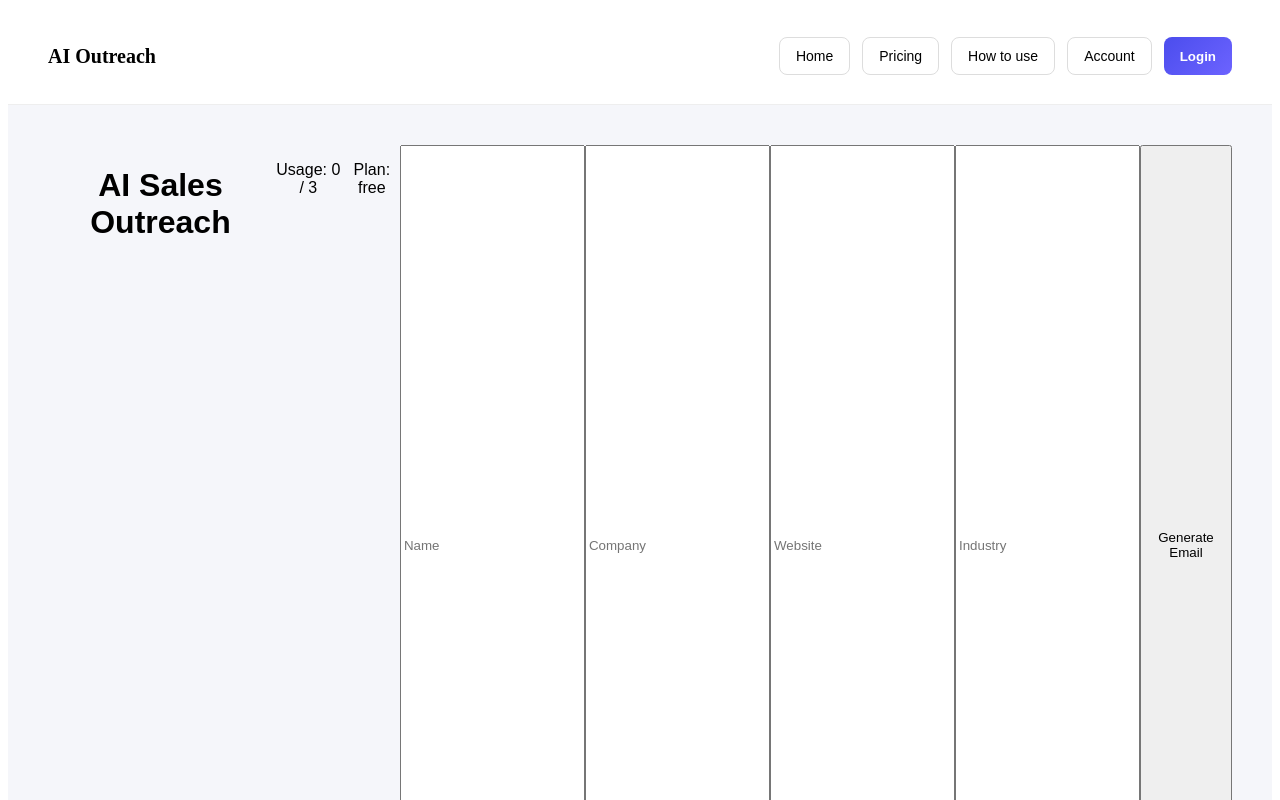
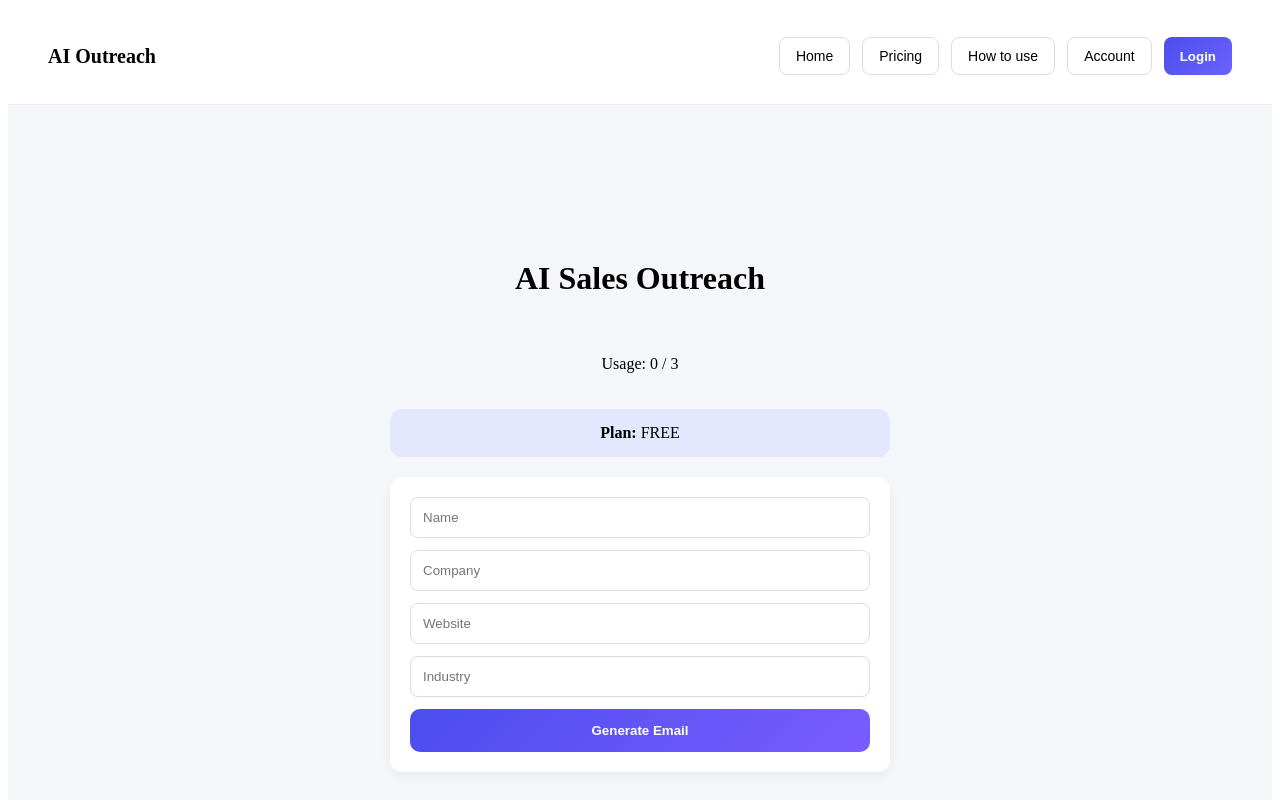
Before and after one commit to A-Gr33n/ai-outreach-generator, a Next.js app: page / in a window 1280 px wide. Shown: the top 800 px of the page. Built offline with nearby package versions, Linux system fonts and the light colour scheme.

Commit message:
fixing ui design

```diff
--- a/pages/index.js
+++ b/pages/index.js
@@ -15,7 +15,7 @@ export default function Home() {
   const [user, setUser] = useState(null);
   const [message, setMessage] = useState("");
 
-  // ✅ LIMITS
+  // ✅ PLAN LIMITS
   const getLimit = (plan) => {
     if (plan === "free") return 3;
     if (plan === "starter") return 100;
@@ -84,7 +84,7 @@ export default function Home() {
 
       setMessage("✅ Email generated");
     } catch {
-      setMessage("❌ Error");
+      setMessage("❌ Error generating email");
     }
   };
 
@@ -93,40 +93,89 @@ export default function Home() {
 
   return (
     <div style={styles.page}>
-      <h1>AI Sales Outreach</h1>
+      <div style={styles.container}>
+        <h1 style={styles.title}>AI Sales Outreach</h1>
 
-      <p>
-        Usage: {user?.usage || 0} / {limit === Infinity ? "∞" : limit}
-      </p>
+        {/* ✅ USAGE */}
+        <p style={styles.usage}>
+          Usage: {user?.usage || 0} / {limit === Infinity ? "∞" : limit}
+        </p>
 
-      <p>Plan: {plan}</p>
+        {/* ✅ PLAN BOX */}
+        <div style={styles.planBox}>
+          <strong>Plan:</strong> {plan.toUpperCase()}
+        </div>
 
-      <input name="name" placeholder="Name" onChange={handleChange} />
-      <input name="company" placeholder="Company" onChange={handleChange} />
-      <input name="website" placeholder="Website" onChange={handleChange} />
-      <input name="industry" placeholder="Industry" onChange={handleChange} />
+        {/* FORM */}
+        <div style={styles.card}>
+          <input
+            name="name"
+            placeholder="Name"
+            style={styles.input}
+            onChange={handleChange}
+          />
+          <input
+            name="company"
+            placeholder="Company"
+            style={styles.input}
+            onChange={handleChange}
+          />
+          <input
+            name="website"
+            placeholder="Website"
+            style={styles.input}
+            onChange={handleChange}
+          />
+          <input
+            name="industry"
+            placeholder="Industry"
+            style={styles.input}
+            onChange={handleChange}
+          />
 
-      <button onClick={generateEmail}>Generate Email</button>
+          <button style={styles.button} onClick={generateEmail}>
+            Generate Email
+          </button>
+        </div>
 
-      <p>{message}</p>
+        {/* MESSAGE */}
+        {message && (
+          <p
+            style={{
+              ...styles.message,
+              color: message.includes("❌") ? "red" : "green",
+            }}
+          >
+            {message}
+          </p>
+        )}
 
-      {email && <pre>{email}</pre>}
+        {/* OUTPUT */}
+        {email && (
+          <div style={styles.card}>
+            <h3>Generated Email</h3>
+            <pre style={styles.emailBox}>{email}</pre>
+
+            <button
+              style={styles.copyBtn}
+              onClick={() => navigator.clipboard.writeText(email)}
+            >
+              Copy Email
+            </button>
+          </div>
+        )}
+      </div>
     </div>
   );
 }
-
-
 
 const styles = {
   page: {
     minHeight: "100vh",
     display: "flex",
     justifyContent: "center",
-    padding: "20px",
+    alignItems: "center",
     background: "#f5f6fa",
-    fontFamily: "sans-serif",
-    padding: "40px",
-    textAlign: "center",
   },
 
   container: {
@@ -139,6 +188,11 @@ const styles = {
 
   title: {
     textAlign: "center",
+  },
+
+  usage: {
+    textAlign: "center",
+    fontWeight: "500",
   },
 
   planBox: {
@@ -174,25 +228,14 @@ const styles = {
     cursor: "pointer",
   },
 
-  message: {
-    textAlign: "center",
-    fontWeight: "600",
-  },
-
   emailBox: {
     whiteSpace: "pre-wrap",
     background: "#f9f9f9",
     padding: "15px",
     borderRadius: "8px",
+    border: "1px solid #eee",
+    fontSize: "14px",
   },
-
-  uploadBox: {
-  padding: "20px",
-  border: "2px dashed #ccc",
-  borderRadius: "10px",
-  textAlign: "center",
-  cursor: "pointer",
-},
 
   copyBtn: {
     padding: "10px",
@@ -203,13 +246,8 @@ const styles = {
     cursor: "pointer",
   },
 
-  upgradeBtn: {
-    padding: "12px",
-    borderRadius: "10px",
-    border: "none",
+  message: {
+    textAlign: "center",
     fontWeight: "600",
-    cursor: "pointer",
-    background: "linear-gradient(135deg, #ff9f43, #ff6b6b)",
-    color: "#fff",
   },
 };
```
